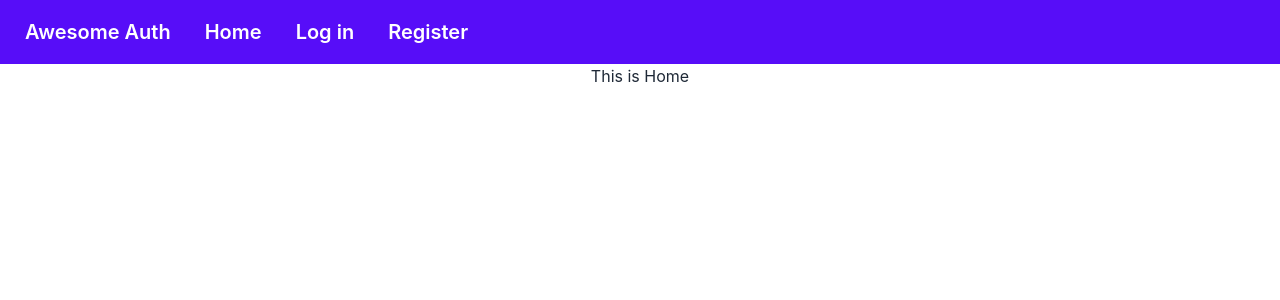
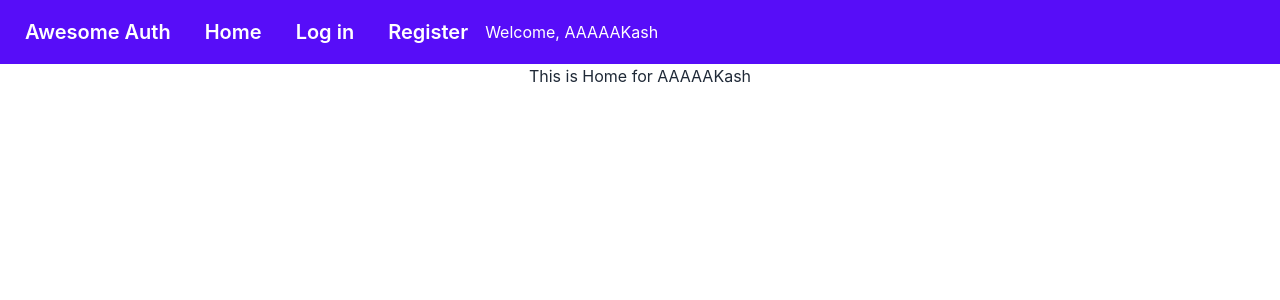
Before and after one commit to ProgrammingHero1/auth-router-context-app-module-58, a React (Create React App) app: page / in a window 1280 px wide. Shown: the top 300 px of the page. Built offline with nearby package versions, Linux system fonts and the light colour scheme.

Commit message:
access context value from home and header

```diff
--- a/src/components/Header.js
+++ b/src/components/Header.js
@@ -1,7 +1,10 @@
-import React from 'react';
+import React, { useContext } from 'react';
 import { Link } from 'react-router-dom';
+import { AuthContext } from '../contexts/UserContext';
 
 const Header = () => {
+    const {user} = useContext(AuthContext);
+    console.log('context', user);
     return (
         <div>
             <div className="navbar bg-primary text-primary-content">
@@ -9,6 +12,7 @@ const Header = () => {
                 <Link className="btn btn-ghost normal-case text-xl" to='/'>Home</Link>
                 <Link className="btn btn-ghost normal-case text-xl" to='/login'>Log in</Link>
                 <Link className="btn btn-ghost normal-case text-xl" to='/register'>Register</Link>
+                {user?.displayName && <span>Welcome, {user.displayName}</span>}
             </div>
         </div>
     );
--- a/src/components/Home.js
+++ b/src/components/Home.js
@@ -1,9 +1,11 @@
-import React from 'react';
+import React, { useContext } from 'react';
+import { AuthContext } from '../contexts/UserContext';
 
 const Home = () => {
+    const {user} = useContext(AuthContext);
     return (
         <div>
-            <h2>This is Home</h2>
+            <h2>This is Home for {user?.displayName}</h2>
         </div>
     );
 };
--- a/src/components/Register.js
+++ b/src/components/Register.js
@@ -2,12 +2,15 @@ import React from 'react';
 import { Link } from 'react-router-dom';
 
 const Register = () => {
+
     const handleSubmit = event =>{
         event.preventDefault();
+
         const form = event.target;
         const name = form.name.value
         const email = form.email.value;
         const password = form.password.value;
+
         console.log(name, email, password);
     }
     return (
--- a/src/contexts/UserContext.js
+++ b/src/contexts/UserContext.js
@@ -1,9 +1,13 @@
-import React, { createContext } from 'react';
+import React, { createContext, useState } from 'react';
+import {getAuth} from 'firebase/auth';
+import app from '../firebase/firebase.config';
 
-const AuthContext = createContext();
+export const AuthContext = createContext();
+
+const auth = getAuth(app);
 
 const UserContext = ({children}) => {
-    const user = {displayName: 'Aakash'}
+    const [user, setUser] = useState({displayName: 'AAAAAKash'});
 
     const authInfo = {user: user}
 
```
Also changed, not shown: src/__steps.js (added, +18 -0 lines).
